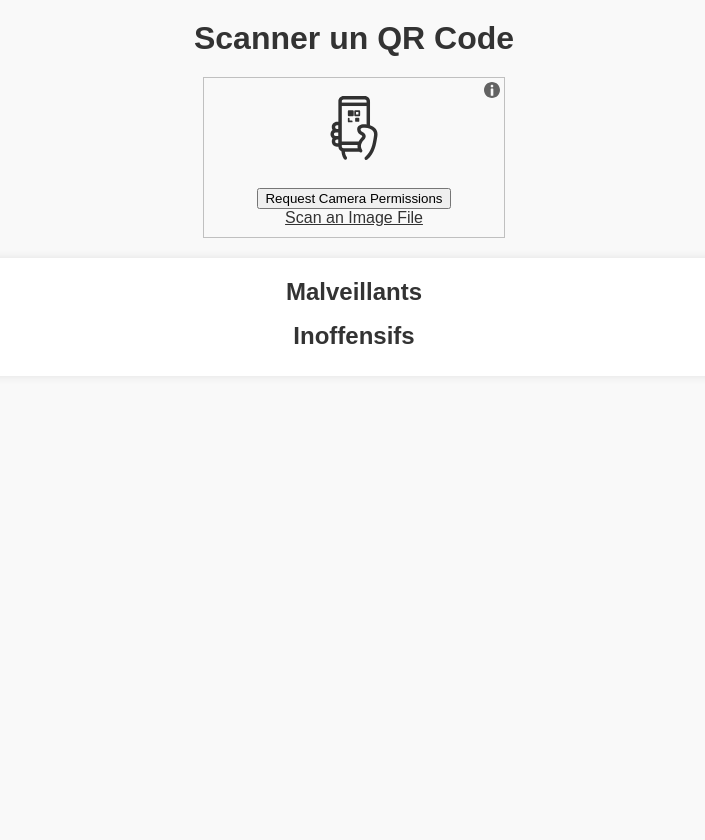
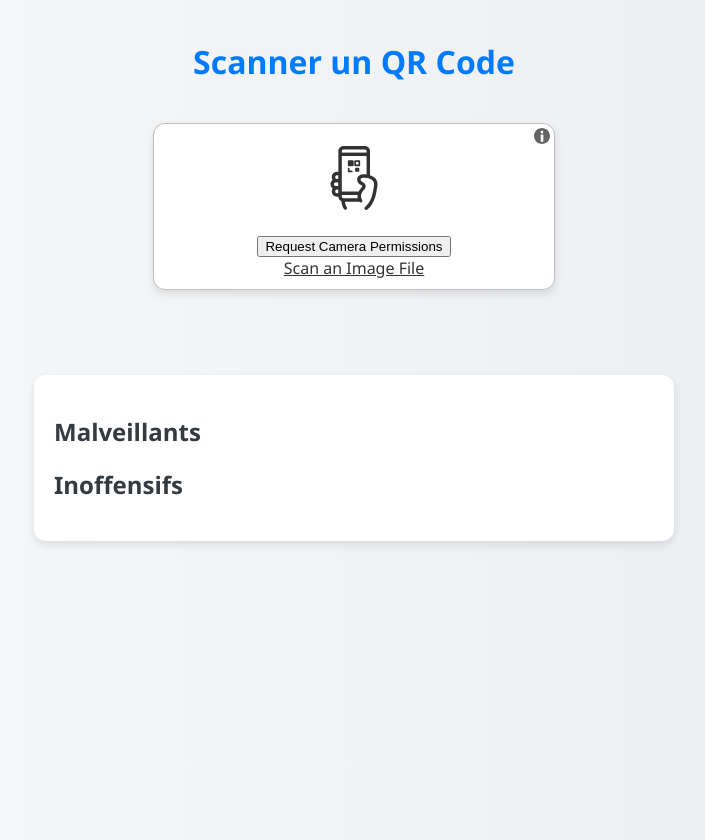
Before and after one commit to EnormousDoggo/EvilQRcode, a Flask app: page / in a window 1280 px wide. Shown: the whole page, without its empty margins (286-991 px from the left). Before the commit the page ends 344 px from the top, so only its background shows below. Run offline with Flask 3, Linux system fonts and the light colour scheme.

Commit message:
Refactor index.html for improved styling and layout consistency

```diff
--- a/QRTool/templates/index.html
+++ b/QRTool/templates/index.html
@@ -7,125 +7,142 @@
     <script src="{{ url_for('static', filename='js/html5-qrcode.min.js') }}"></script>
     <style>
         body {
-            font-family: Arial, sans-serif;
+            font-family: 'Segoe UI', Tahoma, Geneva, Verdana, sans-serif;
             margin: 0;
-            padding: 0;
-            background-color: #f9f9f9;
+            padding: 20px;
+            background: linear-gradient(to right, #f8f9fa, #e9ecef);
             color: #333;
+            display: flex;
+            flex-direction: column;
+            align-items: center;
+            min-height: 100vh;
         }
 
         h1 {
-            text-align: center;
+            font-size: 2em;
             margin: 20px 0;
+            color: #007bff;
         }
 
         #reader {
-            margin: 0 auto;
-            max-width: 100%;
-            width: 300px;
+        width: 100%;
+        max-width: 400px;
+        margin: 20px auto;
+        padding: 15px;
+        background: white;
+        border: 2px dashed #007bff;
+        border-radius: 12px;
+        box-shadow: 0 4px 8px rgba(0,0,0,0.1);
         }
 
         #result, #processing {
             text-align: center;
-            margin: 10px 0;
+            margin: 15px 0;
             font-size: 1.2em;
         }
 
+        #processing {
+            color: #ffc107;
+            font-weight: bold;
+            animation: blink 1s infinite alternate;
+        }
+
+        @keyframes blink {
+            from { opacity: 1; }
+            to { opacity: 0.5; }
+        }
+
         #output {
-            margin: 20px auto;
-            max-width: 90%;
-            padding: 10px;
+            width: 100%;
+            max-width: 600px;
+            margin: 30px auto 0;
+            padding: 20px;
             background: white;
-            border-radius: 8px;
-            box-shadow: 0 0 10px rgba(0, 0, 0, 0.1);
+            border-radius: 12px;
+            box-shadow: 0 4px 8px rgba(0,0,0,0.1);
         }
 
         h2 {
-            text-align: center;
-            margin: 10px 0;
+            font-size: 1.5em;
+            margin-bottom: 10px;
+            color: #343a40;
         }
 
-        ul {
+        .list-group {
             list-style-type: none;
             padding: 0;
+            margin: 0 0 20px 0;
         }
 
-        ul li {
-            padding: 5px;
-            border-bottom: 1px solid #ddd;
+        .list-group li {
+            padding: 10px;
+            margin: 5px 0;
+            border-radius: 8px;
+            background: #f1f1f1;
+            transition: background 0.3s;
+            animation: fadeIn 0.6s ease;
         }
 
-        ul li:last-child {
-            border-bottom: none;
+        .list-group li:hover {
+            background: #e2e6ea;
+        }
+
+        @keyframes fadeIn {
+            from { opacity: 0; transform: translateY(10px); }
+            to { opacity: 1; transform: translateY(0); }
         }
 
         @media (max-width: 768px) {
-            h1 {
-                font-size: 1.5em;
-            }
-
-            #reader {
-                width: 100%;
-            }
-
-            #output {
-                padding: 5px;
-            }
-
-            ul li {
-                font-size: 0.9em;
-            }
+            h1 { font-size: 1.6em; }
+            h2 { font-size: 1.3em; }
+            .list-group li { font-size: 0.95em; }
         }
 
         @media (max-width: 480px) {
-            h1 {
-                font-size: 1.2em;
-            }
-
-            #result, #processing {
-                font-size: 1em;
-            }
-
-            ul li {
-                font-size: 0.8em;
-            }
+            h1 { font-size: 1.4em; }
+            h2 { font-size: 1.1em; }
+            .list-group li { font-size: 0.9em; }
+        }
+        #processing, #result {
+            margin-top: 20px;
         }
     </style>
 </head>
 <body>
     <h1>Scanner un QR Code</h1>
+
     <div id="reader"></div>
+
     <div id="result"></div>
-    <div id="processing" style="display: none;">Processing...</div>
+    <div id="processing" style="display: none;">Traitement...</div>
+
     <div id="output">
         <h2>Malveillants</h2>
-        <ul id="malveillants-list"></ul>
+        <ul id="malveillants-list" class="list-group"></ul>
+
         <h2>Inoffensifs</h2>
-        <ul id="inoffensifs-list"></ul>
+        <ul id="inoffensifs-list" class="list-group"></ul>
     </div>
 
     <script>
         function onScanSuccess(decodedText, decodedResult) {
             document.getElementById("result").innerText = "QR détecté : " + decodedText;
-            document.getElementById("processing").style.display = "block"; // Show "Processing"
+            document.getElementById("processing").style.display = "block";
 
             fetch("/url", {
                 method: "POST",
-                headers: {
-                    "Content-Type": "application/json"
-                },
+                headers: { "Content-Type": "application/json" },
                 body: JSON.stringify({ url: decodedText })
             }).then(response => response.json())
               .then(data => {
                   console.log("Réponse :", data);
-                  document.getElementById("processing").style.display = "none"; // Hide "Processing"
+                  document.getElementById("processing").style.display = "none";
 
-                  // Update the results dynamically
                   const malveillantsList = document.getElementById("malveillants-list");
                   const inoffensifsList = document.getElementById("inoffensifs-list");
 
-                  malveillantsList.innerHTML = ""; // Clear previous results
-                  inoffensifsList.innerHTML = ""; // Clear previous results
+                  malveillantsList.innerHTML = "";
+                  inoffensifsList.innerHTML = "";
 
                   if (data.malveillants && data.malveillants.length > 0) {
                       data.malveillants.forEach(item => {
@@ -146,7 +163,7 @@
                   alert("URL enregistrée et traitée : " + decodedText);
               }).catch(err => {
                   console.error("Erreur :", err);
-                  document.getElementById("processing").style.display = "none"; // Hide "Processing"
+                  document.getElementById("processing").style.display = "none";
               });
         }
 
```
